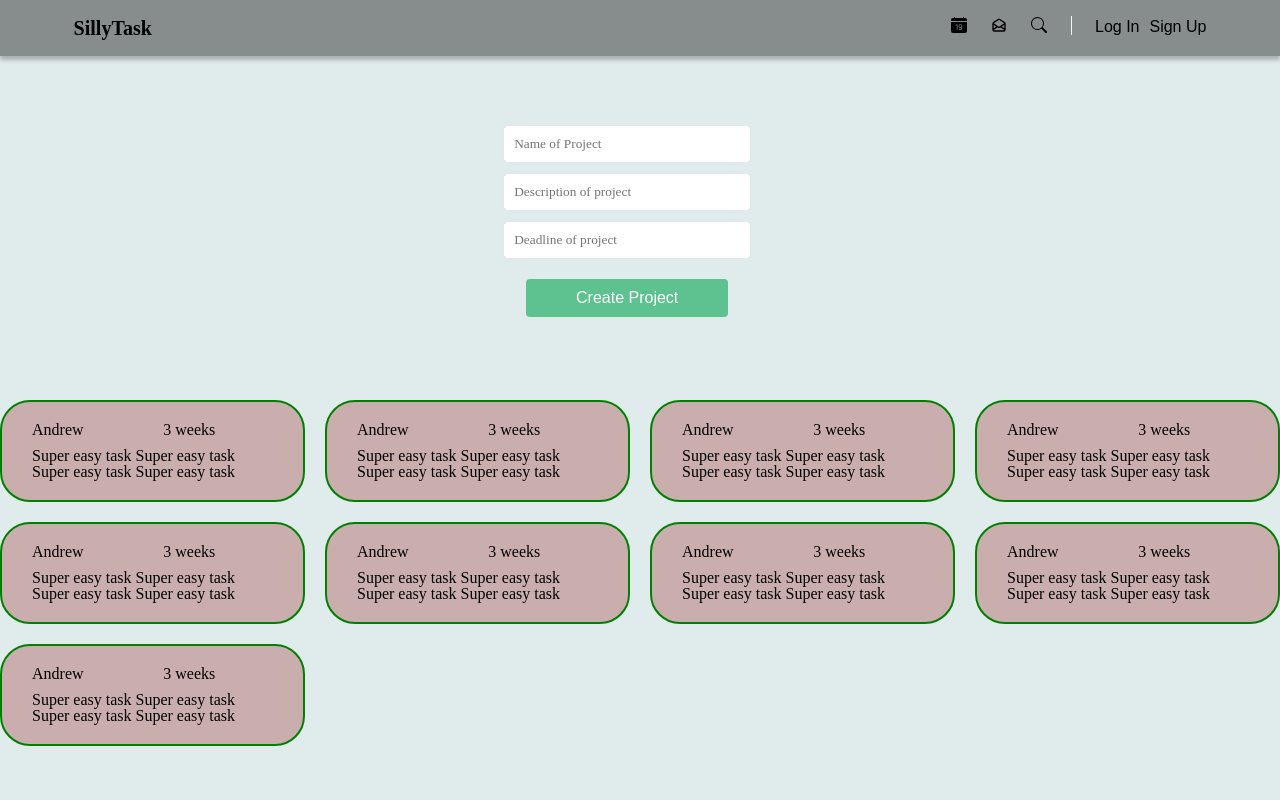
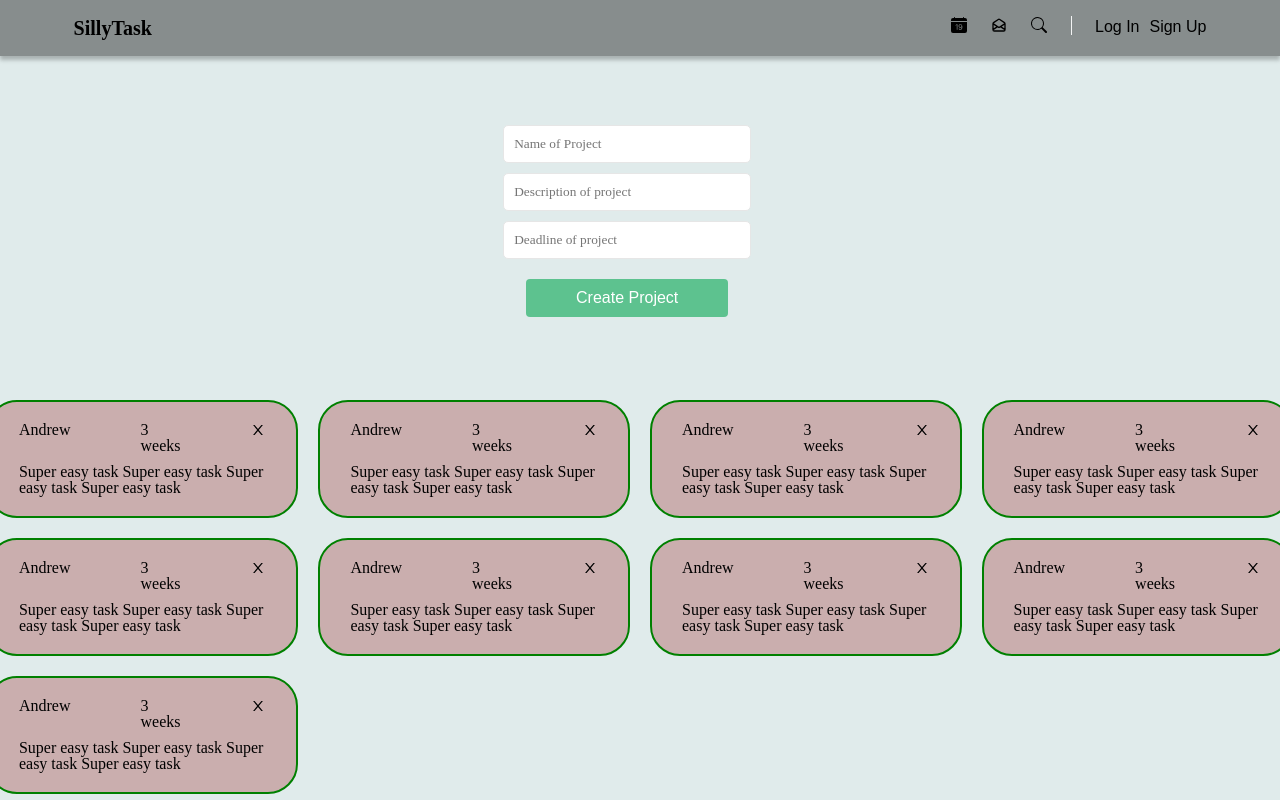
Before and after one commit to m4cy43/task_manager, a React (Create React App) app in the folder client/: page / in a window 1280 px wide. Built offline with nearby package versions, Linux system fonts and the light colour scheme.

Commit message:
a little addition to items

```diff
--- a/client/src/components/TaskItem.jsx
+++ b/client/src/components/TaskItem.jsx
@@ -5,6 +5,7 @@ function TaskItem({goal, deadline}) {
     return (
         <div className="main-page-tasks-item">
             <p className="main-page-tasks-item-deadline">{deadline}</p>
+            <div className="main-page-tasks-item-icon"><AiOutlineClose /></div>
             <h3 className="main-page-tasks-item-name">{goal.name}</h3>
             <p className="main-page-tasks-item-text">{goal.content}</p>
         </div>
--- a/client/src/index.css
+++ b/client/src/index.css
@@ -263,6 +263,9 @@ a{
     color: #FFFFFF;
 }
 
+.create-button:hover{
+    transform: scale(0.98);
+}
 /*Task Item*/
 .main-page-task{
     display:flex;
@@ -282,9 +285,10 @@ a{
 .main-page-tasks-item{
     display:grid;
     grid-template-areas:
-    "name deadline"
-    "info info";
+    "name deadline mainIcon"
+    "info info info";
     gap: 10px;
+    column-gap:70px;
     border: 2px solid green;
     border-radius:30px;
     padding: 20px 30px;
@@ -301,3 +305,6 @@ a{
 .main-page-tasks-item-text{
     grid-area: info;
 }
+.main-page-tasks-item-icon{
+    grid-area: mainIcon;
+}
```
